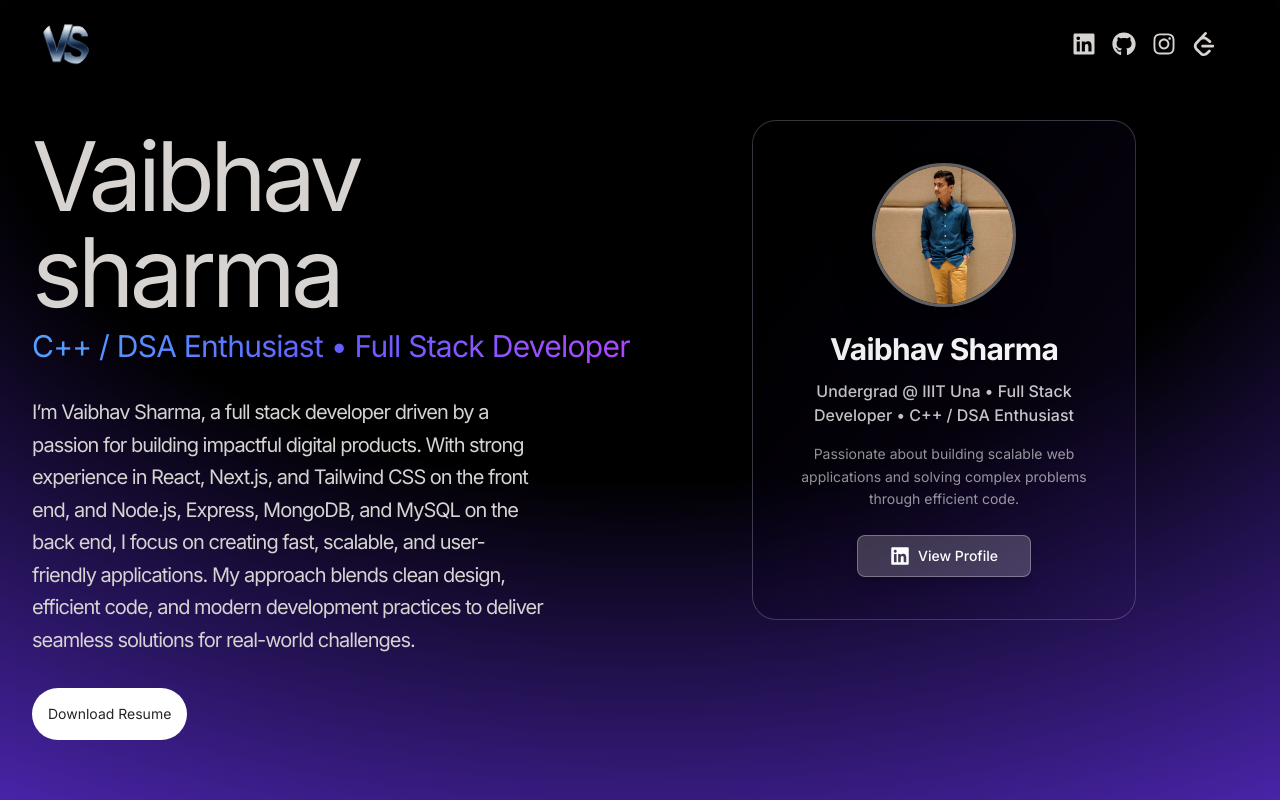
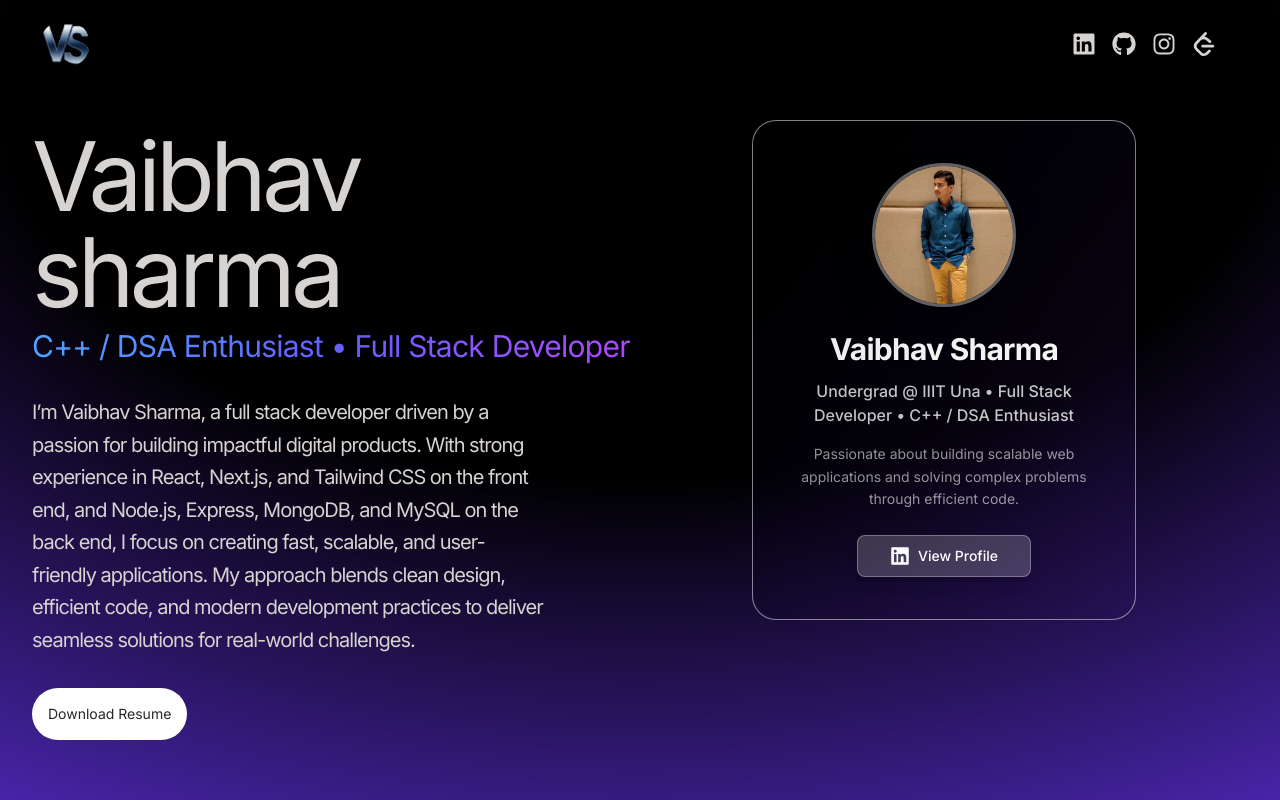
Before and after one commit to vaibhavVS18/vaibhavPortfolio, a React (Vite) app: page / in a window 1280 px wide. Shown: the top 800 px of the page. Built offline with nearby package versions, Linux system fonts and the light colour scheme; a web font is replaced by a local one.

Commit message:
git link added

```diff
--- a/src/components/Hero.jsx
+++ b/src/components/Hero.jsx
@@ -41,7 +41,7 @@ const Hero = () => {
         <div className="w-full lg:w-1/2">
           <div className="flex justify-center lg:p-8">
             <motion.div
-              className="relative bg-gradient-to-br from-black/20 to-[#291459]/30 backdrop-blur-md border border-white/20 rounded-3xl p-12 w-96 h-[500px] overflow-hidden flex flex-col items-center justify-center text-center"
+              className="relative bg-gradient-to-br from-black/20 to-[#291459]/30 backdrop-blur-md border border-white/50 rounded-3xl p-12 w-96 h-[500px] overflow-hidden flex flex-col items-center justify-center text-center"
               initial={{ scale: 0.8, opacity: 0, rotateY: -15 }}
               animate={{ scale: 1, opacity: 1, rotateY: 0 }}
               transition={{ duration: 1, delay: 0.5 }}
```
